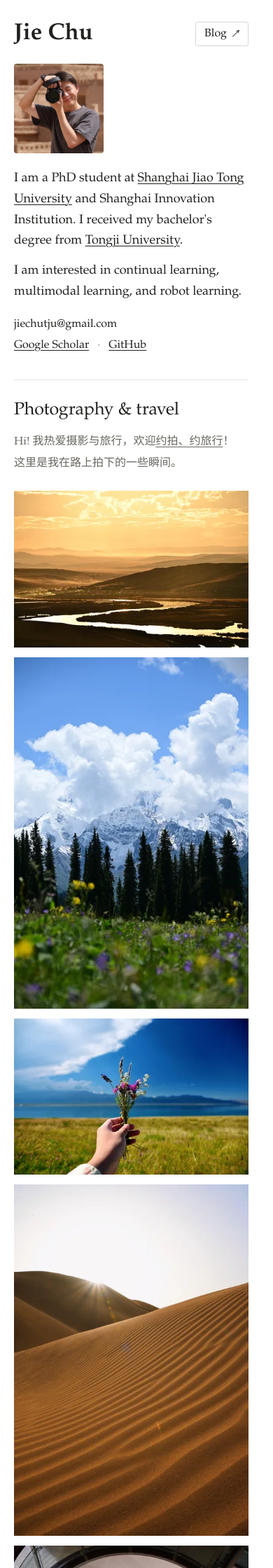
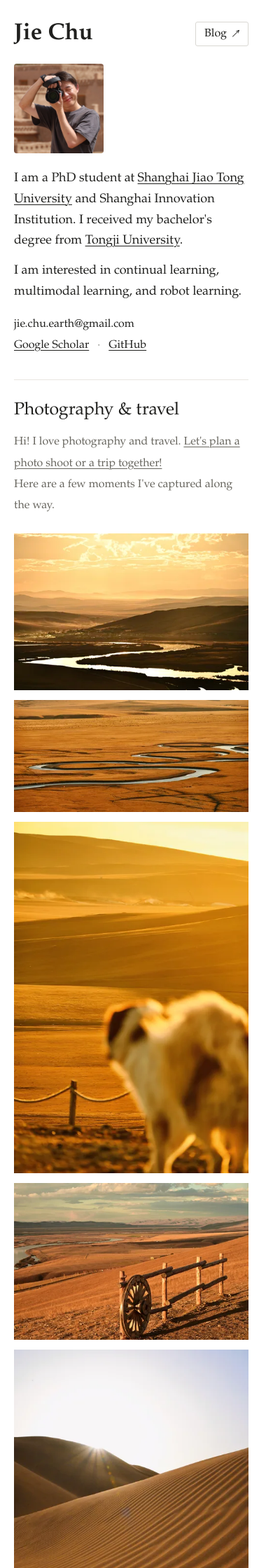
Before and after one commit to BXZZcj/BXZZcj.github.io, a Jekyll site: the page built from index.html, in a window 390 px wide. Shown: the top 2240 px of the page at 70% size. Built offline with Jekyll 4.4.1, drawn with Linux system fonts in a browser that asks for light colours.

Commit message:
Curate photography sequence and align homepage layout

```diff
--- a/_config.yml
+++ b/_config.yml
@@ -17,7 +17,7 @@ about-author:
 # social-facebook: # add your Facebook handle
 social-github: BXZZcj # add your Github handle
 # social-linkedin: # add your Linkedin handle
-social-email: jiechutju@gmail.com # add your Email address
+social-email: jie.chu.earth@gmail.com # add your Email address
 social-scholar: https://scholar.google.com/citations?user=-CPEwpEAAAAJ&hl=en
 
 # # Disqus
--- a/assets/css/home.css
+++ b/assets/css/home.css
@@ -14,13 +14,13 @@ body.viewer-open { overflow: hidden; }
 a { color: inherit; text-decoration-thickness: 1px; text-underline-offset: 3px; }
 a:hover { color: #806243; }
 a:focus-visible, button:focus-visible { outline: 2px solid #806243; outline-offset: 5px; }
-.profile-header { max-width: 820px; margin: 0 auto; }
+.profile-header { width: 100%; }
 .heading-row { display: flex; align-items: center; justify-content: space-between; gap: 24px; margin-bottom: 22px; }
 h1 { margin: 0; font-size: 38px; line-height: 1.25; font-weight: 600; }
 h2 { margin: 0 0 12px; font-size: 27px; font-weight: 500; line-height: 1.4; }
 p { margin: 0 0 13px; }
-.profile-intro { display: grid; grid-template-columns: minmax(0, 1fr) 176px; gap: 44px; align-items: start; }
-.portrait { width: 176px; height: 176px; border-radius: 4px; display: block; }
+.profile-intro { display: grid; grid-template-columns: minmax(0, 1fr) 192px; gap: 64px; align-items: center; }
+.portrait { width: 192px; height: 192px; border-radius: 4px; display: block; }
 .contact { margin: 18px 0 3px; font-size: 16px; }
 .contact a { text-decoration: none; }
 .profile-links { display: flex; flex-wrap: wrap; gap: 12px; align-items: center; font-size: 16px; }
@@ -31,8 +31,9 @@ p { margin: 0 0 13px; }
 .photography { margin-top: 55px; border-top: 1px solid #e8e6e0; padding-top: 32px; }
 .gallery-intro { margin: 0 0 30px; }
 .gallery-intro p { margin: 0; color: #68665f; font-size: 16px; line-height: 1.9; }
-.photo-gallery { columns: 3; column-gap: 18px; }
-.photo { display: block; break-inside: avoid; margin: 0 0 18px; cursor: zoom-in; }
+.photo-gallery { display: grid; gap: 18px; }
+.photo-row { display: flex; gap: 18px; align-items: flex-start; }
+.photo { display: block; flex: var(--aspect) 1 0; min-width: 0; cursor: zoom-in; }
 .photo img { display: block; width: 100%; height: auto; background: #f1efeb; }
 .photo:focus-visible { outline-offset: 4px; }
 .page-footer { margin-top: 32px; padding-top: 20px; border-top: 1px solid #e8e6e0; font-size: 14px; color: #77746b; }
@@ -52,8 +53,7 @@ p { margin: 0 0 13px; }
 .lightbox-next { right: 12px; top: calc(50% - 24px); }
 .lightbox-announcement { position: absolute; width: 1px; height: 1px; overflow: hidden; clip-path: inset(50%); }
 @media (max-width: 900px) {
-  .photo-gallery { columns: 2; column-gap: 12px; }
-  .photo { margin-bottom: 12px; }
+  .photo-gallery, .photo-row { gap: 12px; }
   .profile-intro { gap: 28px; }
 }
 @media (max-width: 600px) {
@@ -65,8 +65,7 @@ p { margin: 0 0 13px; }
   .portrait { grid-row: 1; width: 128px; height: 128px; }
   .photography { margin-top: 36px; padding-top: 26px; }
   .gallery-intro { margin-bottom: 24px; }
-  .photo-gallery { columns: 1; }
-  .photo { margin-bottom: 14px; }
+  .photo-gallery, .photo-row { display: grid; gap: 14px; }
   .lightbox { padding: 64px 16px 80px; }
   .lightbox-image { max-height: calc(100dvh - 230px); }
   .lightbox figcaption { font-size: 14px; gap: 14px; }
--- a/index.html
+++ b/index.html
@@ -24,17 +24,33 @@ layout: home
 <section class="photography" aria-labelledby="photography-title">
   <div class="gallery-intro">
     <h2 id="photography-title">Photography &amp; travel</h2>
-    <p lang="zh-CN">Hi! 我热爱摄影与旅行，欢迎<a href="mailto:{{ site.social-email }}">约拍、约旅行</a>！<br>这里是我在路上拍下的一些瞬间。</p>
+    <p>Hi! I love photography and travel. <a href="mailto:{{ site.social-email }}">Let's plan a photo shoot or a trip together!</a><br>Here are a few moments I've captured along the way.</p>
   </div>
   <div class="photo-gallery">
-    {% for photo in site.data.photography %}
-    <a class="photo" href="{{ '/assets/photography/' | append: photo.image | append: '-full.webp' | relative_url }}" data-photo-index="{{ forloop.index0 }}" aria-label="View photograph: {{ photo.alt | escape }}">
-      <img src="{{ '/assets/photography/' | append: photo.image | append: '-960.webp' | relative_url }}"
-        srcset="{{ '/assets/photography/' | append: photo.image | append: '-480.webp' | relative_url }} 480w, {{ '/assets/photography/' | append: photo.image | append: '-960.webp' | relative_url }} 960w"
-        sizes="(max-width: 600px) calc(100vw - 40px), (max-width: 900px) calc((100vw - 68px) / 2), 340px"
-        width="{{ photo.width }}" height="{{ photo.height }}" alt="{{ photo.alt | escape }}"
-        loading="lazy" decoding="async">
-    </a>
+    {% assign rows = site.data.photography | group_by: 'row' %}
+    {% for row in rows %}
+      {% assign total_aspect = 0.0 %}
+      {% for photo in row.items %}
+        {% assign aspect = photo.width | times: 1.0 | divided_by: photo.height %}
+        {% assign total_aspect = total_aspect | plus: aspect %}
+      {% endfor %}
+      {% assign gutters = row.items.size | minus: 1 | times: 18 %}
+      {% assign available_width = 1064 | minus: gutters %}
+    <div class="photo-row">
+      {% for photo in row.items %}
+        {% assign aspect = photo.width | times: 1.0 | divided_by: photo.height %}
+        {% assign share = aspect | divided_by: total_aspect %}
+        {% assign desktop_width = available_width | times: share | ceil %}
+        {% assign viewport_width = share | times: 100 | ceil %}
+      <a class="photo" style="--aspect: {{ aspect }}" href="{{ '/assets/photography/' | append: photo.image | append: '-full.webp' | relative_url }}" aria-label="View photograph: {{ photo.alt | escape }}">
+        <img src="{{ '/assets/photography/' | append: photo.image | append: '-960.webp' | relative_url }}"
+          srcset="{{ '/assets/photography/' | append: photo.image | append: '-480.webp' | relative_url }} 480w, {{ '/assets/photography/' | append: photo.image | append: '-960.webp' | relative_url }} 960w, {{ '/assets/photography/' | append: photo.image | append: '-full.webp' | relative_url }} {{ photo.full_width }}w"
+          sizes="(max-width: 600px) calc(100vw - 40px), (max-width: 1120px) {{ viewport_width }}vw, {{ desktop_width }}px"
+          width="{{ photo.width }}" height="{{ photo.height }}" alt="{{ photo.alt | escape }}"
+          loading="lazy" decoding="async">
+      </a>
+      {% endfor %}
+    </div>
     {% endfor %}
   </div>
 </section>
```
Also changed, not shown: _data/photography.yml (+243 -155 lines), README.md.
